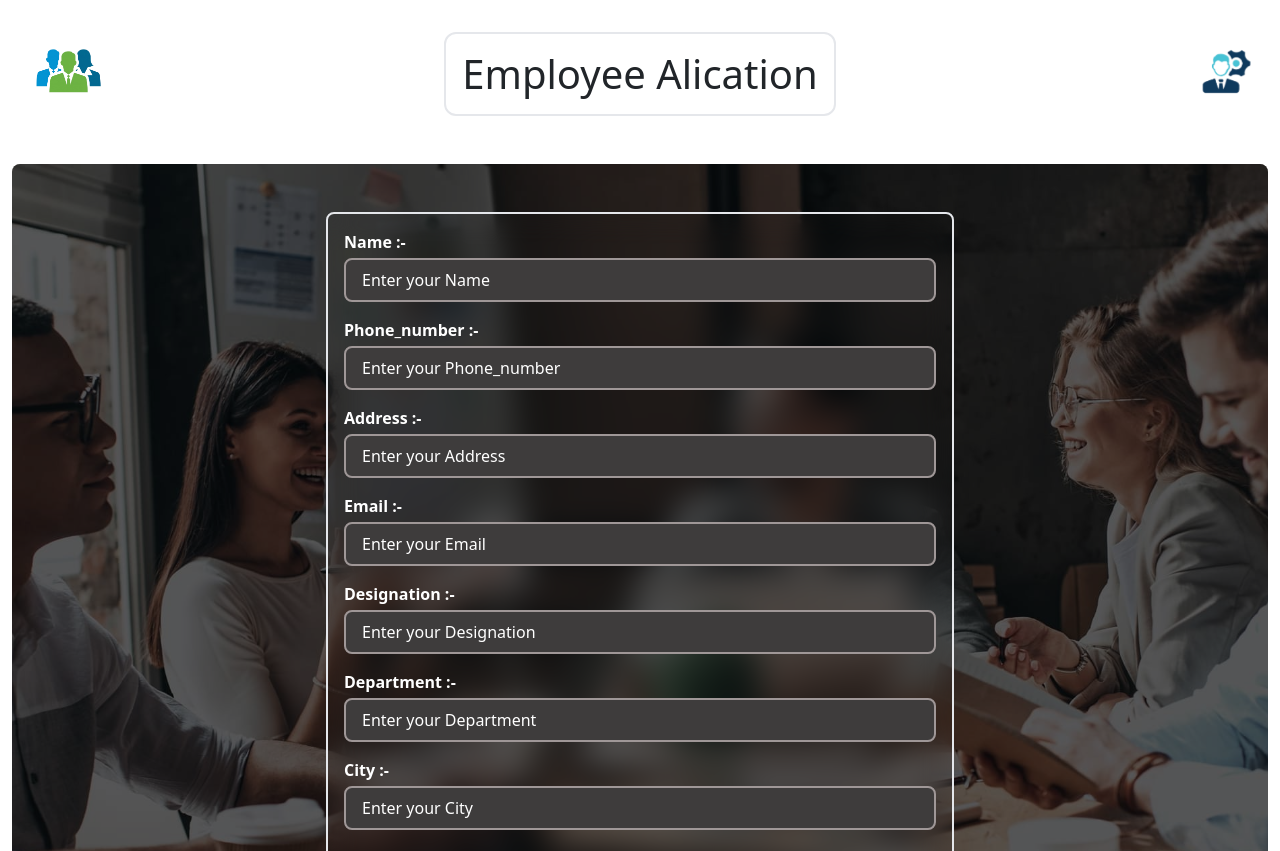
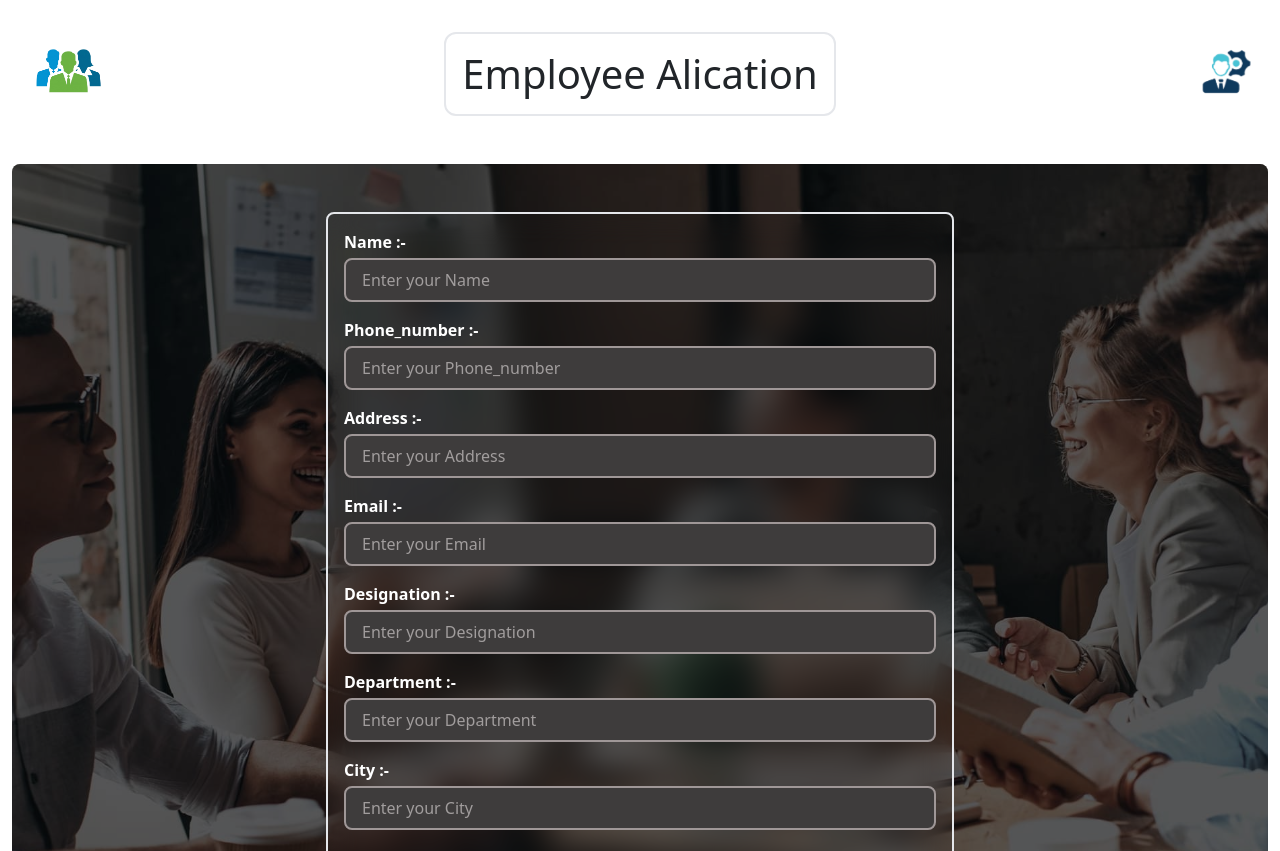
Before and after one commit to nilesh-paradva/React_Employee_form, a React (Vite) app: page / in a window 1280 px wide. Shown: the top 851 px of the page. Built offline with nearby package versions, Linux system fonts and the light colour scheme.

Commit message:
React Employee Form

```diff
--- a/src/components/employeeform/forminput/FormInputCreate.jsx
+++ b/src/components/employeeform/forminput/FormInputCreate.jsx
@@ -5,7 +5,7 @@ const FormInputCreate = ({ inputBox, inputHandle, inputValid }) => {
                 {["Name", "Phone_number", "Address", "Email", "Designation", "Department", "City"].map((data) => (
                     <div className={`eployee-field ${data}`} key={data}>
                         <label htmlFor="" className="font-semibold text-1xl mb-1 text-white">{data + " :-"}</label>{inputValid[data]}
-                        <input type="text" placeholder={"Enter your " + data} name={data} value={inputBox[data]} className="w-full border-2 border-[#9f9797] py-2 px-3 bg-[#3e3c3c] rounded-lg mb-3 outline-none placeholder:text-white text-white" onChange={inputHandle} />
+                        <input type="text" placeholder={"Enter your " + data} name={data} value={inputBox[data]} className="w-full border-2 border-[#9f9797] py-2 px-3 bg-[#3e3c3c] rounded-lg mb-3 outline-none placeholder:text-[#a19d9d] text-white" onChange={inputHandle} />
                     </div>
                 ))}
             </form>
```
